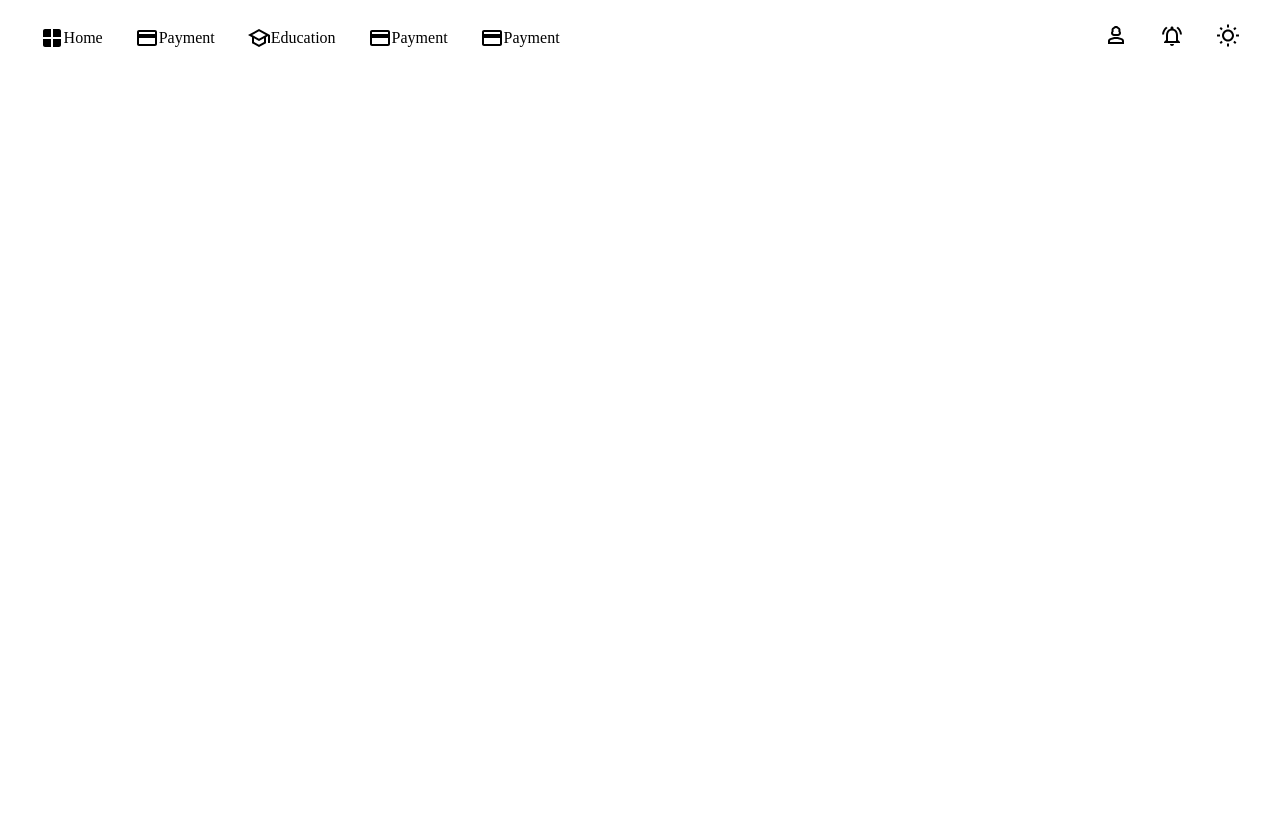
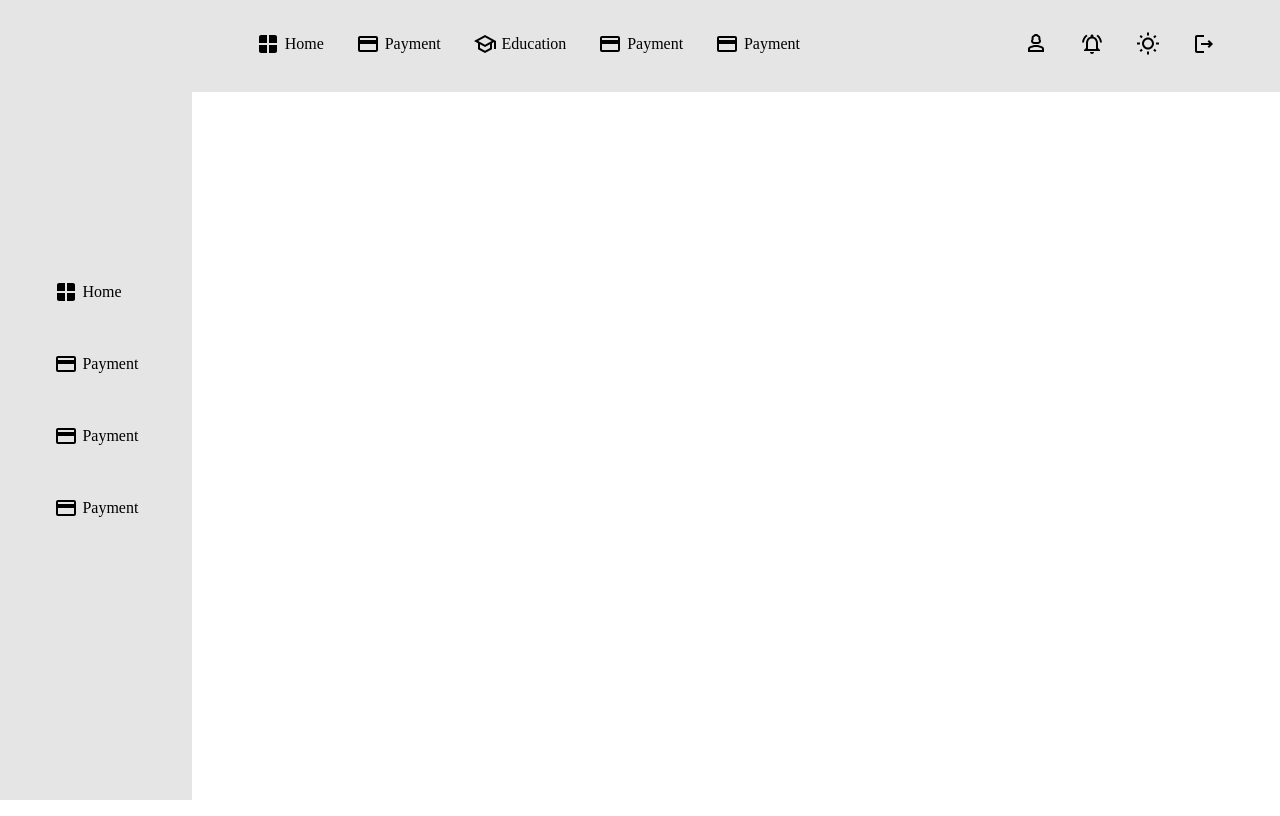
Before and after one commit to Nkurunzizagashati/Personal_budget_manager, a React (Vite) app: page / in a window 1280 px wide. Built offline with nearby package versions, Linux system fonts and the light colour scheme.

Commit message:
add the side bar

```diff
--- a/src/components/Home.jsx
+++ b/src/components/Home.jsx
@@ -4,12 +4,41 @@ import SchoolOutlinedIcon from '@mui/icons-material/SchoolOutlined';
 import Person3OutlinedIcon from '@mui/icons-material/Person3Outlined';
 import NotificationsActiveOutlinedIcon from '@mui/icons-material/NotificationsActiveOutlined';
 import WbSunnyOutlinedIcon from '@mui/icons-material/WbSunnyOutlined';
+import LogoutOutlinedIcon from '@mui/icons-material/LogoutOutlined';
 
 import styles from './Home.module.css';
 
 function Home() {
 	return (
 		<div className={styles.mainContainer}>
+			<div className={styles.sideBar}>
+				<ul className={styles.sideBarCategories}>
+					<li className={styles.category}>
+						<WindowIcon />
+						<span className={styles.categoryName}>
+							Home
+						</span>
+					</li>
+					<li className={styles.category}>
+						<CreditCardOutlinedIcon />
+						<span className={styles.categoryName}>
+							Payment
+						</span>
+					</li>
+					<li className={styles.category}>
+						<CreditCardOutlinedIcon />
+						<span className={styles.categoryName}>
+							Payment
+						</span>
+					</li>
+					<li className={styles.category}>
+						<CreditCardOutlinedIcon />
+						<span className={styles.categoryName}>
+							Payment
+						</span>
+					</li>
+				</ul>
+			</div>
 			<div className={styles.navigation}>
 				<ul className={styles.categories}>
 					<li className={styles.category}>
@@ -53,6 +82,9 @@ function Home() {
 					<li className={styles.setting}>
 						<WbSunnyOutlinedIcon />
 					</li>
+					<li className={styles.setting}>
+						<LogoutOutlinedIcon />
+					</li>
 				</ul>
 			</div>
 		</div>
--- a/src/components/Home.module.css
+++ b/src/components/Home.module.css
@@ -1,13 +1,39 @@
 .mainContainer {
-	max-width: 95%;
-	margin: 0 auto;
 	height: 100vh;
+	display: flex;
+}
+
+.sideBar {
+	width: 15%;
+	display: flex;
+	align-items: center;
+	justify-content: center;
+	position: fixed;
+	top: 0;
+	left: 0;
+	height: 100vh;
+	padding: 0 2rem;
+	background-color: #e5e5e5;
+}
+
+.sideBarCategories {
+	display: flex;
+	flex-direction: column;
+	justify-content: center;
+	gap: 3rem;
+	height: 100%;
 }
 
 .navigation {
 	display: flex;
 	justify-content: space-between;
-	align-items: center;
+	align-items: flex-start;
+	padding: 2rem 4rem;
+	position: fixed;
+	top: 0;
+	right: 0;
+	left: 15%;
+	background-color: #e5e5e5;
 }
 
 .categories {
@@ -21,6 +47,10 @@
 .category {
 	display: flex;
 	align-items: center;
+	gap: 0.3rem;
+}
+.category:hover {
+	cursor: pointer;
 }
 
 /* SETTINGS */
@@ -32,3 +62,7 @@
 	align-items: center;
 	gap: 2rem;
 }
+
+.setting:hover {
+	cursor: pointer;
+}
--- a/src/styles.css
+++ b/src/index.css
@@ -3,3 +3,6 @@
 	margin: 0;
 	box-sizing: border-box;
 }
+
+body {
+}
--- a/src/main.jsx
+++ b/src/main.jsx
@@ -1,6 +1,7 @@
 import { StrictMode } from 'react';
 import { createRoot } from 'react-dom/client';
 import Home from './components/Home.jsx';
+import './index.css';
 
 createRoot(document.getElementById('root')).render(
 	<StrictMode>
```
